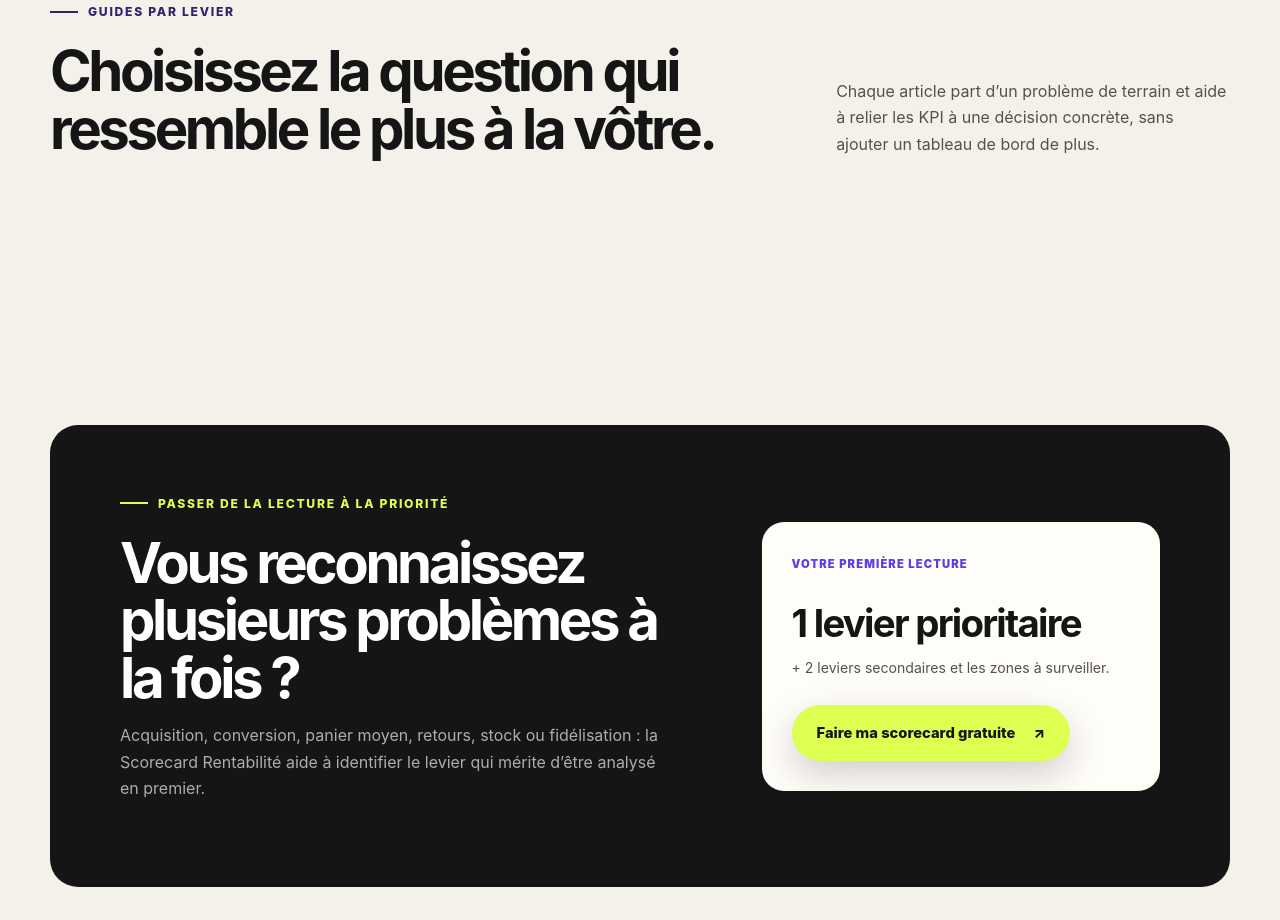
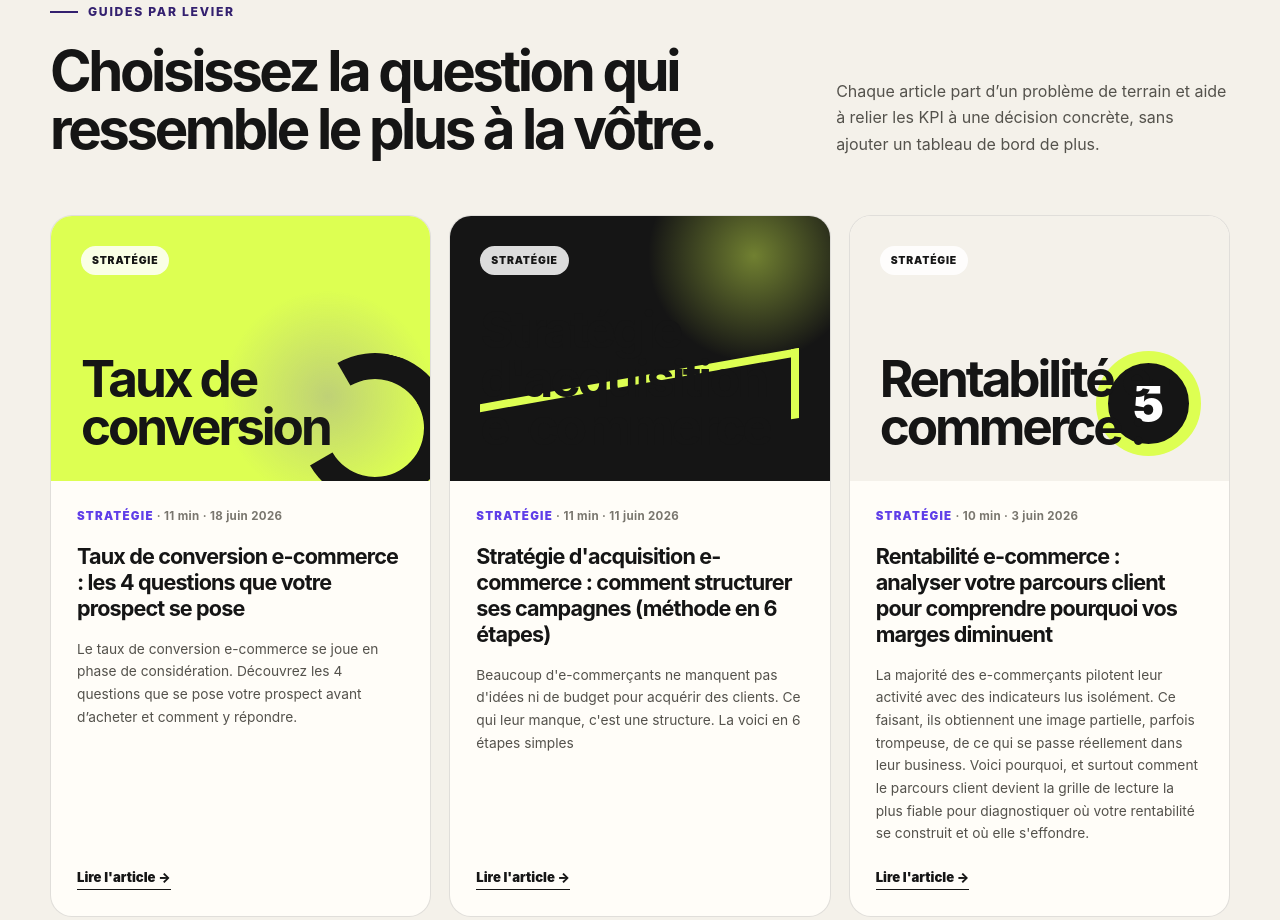
Before and after one commit to bibzille-crypto/upglide-site, a website: page blog.html in a window 1280 px wide. Shown: the part 1731-2651 px from the top of the page. Drawn offline with Linux system fonts and the light colour scheme.

Commit message:
fix: guillemets typographiques → apostrophes droites dans le JS de blog.html

```diff
--- a/blog.html
+++ b/blog.html
@@ -231,47 +231,47 @@
           </div>
           <div class="post-grid" id="post-grid"></div>
           <script>
-          var VISUALS = [‘post-visual-cash’,’post-visual-margin’,’post-visual-score’,’post-visual-acquisition’,’post-visual-convert’];
-          var ICONS   = [‘<div class="visual-orbit"></div>’,’<div class="visual-line"></div>’,’<div class="visual-score">5</div>’,’<div class="visual-orbit"></div>’,’<div class="visual-line"></div>’];
+          var VISUALS = ['post-visual-cash','post-visual-margin','post-visual-score','post-visual-acquisition','post-visual-convert'];
+          var ICONS   = ['<div class="visual-orbit"></div>','<div class="visual-line"></div>','<div class="visual-score">5</div>','<div class="visual-orbit"></div>','<div class="visual-line"></div>'];
           function fmtDateBlog(d){
-            if(!d) return ‘’;
-            try{ return new Date(d+(d.length===10?’T00:00:00’:’’)).toLocaleDateString(‘fr-FR’,{day:’numeric’,month:’long’,year:’numeric’}); }catch(e){return d;}
+            if(!d) return '';
+            try{ return new Date(d+(d.length===10?'T00:00:00':'')).toLocaleDateString('fr-FR',{day:'numeric',month:'long',year:'numeric'}); }catch(e){return d;}
           }
           function renderBlogGrid(data){
-            var grid=document.getElementById(‘post-grid’);
+            var grid=document.getElementById('post-grid');
             if(!grid) return;
             try{
               var posts=(data.posts||[]).filter(function(p){return p.published;})
-                .sort(function(a,b){return(b.date||’’).localeCompare(a.date||’’);});
-              if(!posts.length){grid.innerHTML=’<p>Aucun article disponible.</p>’;return;}
+                .sort(function(a,b){return(b.date||'').localeCompare(a.date||'');});
+              if(!posts.length){grid.innerHTML='<p>Aucun article disponible.</p>';return;}
               grid.innerHTML=posts.map(function(p,i){
                 var vis=VISUALS[i%VISUALS.length];
                 var ico=ICONS[i%ICONS.length];
-                var url=’/blog/’+p.slug;
-                var cat=p.category||’’;
+                var url='/blog/'+p.slug;
+                var cat=p.category||'';
                 var date=fmtDateBlog(p.date);
-                return ‘<article class="post-card">’+
-                  ‘<a class="post-visual ‘+vis+’" href="’+url+’">’+
-                    ‘<span>’+cat+’</span>’+
-                    ‘<strong>’+p.title.split(‘ ‘).slice(0,3).join(‘ ‘)+’</strong>’+
+                return '<article class="post-card">'+
+                  '<a class="post-visual '+vis+'" href="'+url+'">'+
+                    '<span>'+cat+'</span>'+
+                    '<strong>'+p.title.split(' ').slice(0,3).join(' ')+'</strong>'+
                     ico+
-                  ‘</a>’+
-                  ‘<div class="post-card-copy">’+
-                    ‘<p class="post-meta"><span>’+cat+’</span>’+(p.readTime?’ · ‘+p.readTime+’ min’:’’)+( date?’ · ‘+date:’’)+’</p>’+
-                    ‘<h3><a href="’+url+’">’+p.title+’</a></h3>’+
-                    (p.excerpt?’<p>’+p.excerpt+’</p>’:’’)+
-                    ‘<a class="post-link" href="’+url+’">Lire l\’article \u2192</a>’+
-                  ‘</div>’+
-                ‘</article>’;
-              }).join(‘’);
+                  '</a>'+
+                  '<div class="post-card-copy">'+
+                    '<p class="post-meta"><span>'+cat+'</span>'+(p.readTime?' · '+p.readTime+' min':'')+( date?' · '+date:'')+'</p>'+
+                    '<h3><a href="'+url+'">'+p.title+'</a></h3>'+
+                    (p.excerpt?'<p>'+p.excerpt+'</p>':'')+
+                    '<a class="post-link" href="'+url+'">Lire l\'article \u2192</a>'+
+                  '</div>'+
+                '</article>';
+              }).join('');
             }catch(e){
-              grid.innerHTML=’<p>Erreur d\’affichage : ‘+e.message+’</p>’;
+              grid.innerHTML='<p>Erreur d\'affichage : '+e.message+'</p>';
             }
           }
-          fetch(‘/data/blog.json’)
-            .then(function(r){ if(!r.ok) throw new Error(‘HTTP ‘+r.status); return r.json(); })
+          fetch('/data/blog.json')
+            .then(function(r){ if(!r.ok) throw new Error('HTTP '+r.status); return r.json(); })
             .then(renderBlogGrid)
-            .catch(function(e){ var g=document.getElementById(‘post-grid’); if(g) g.innerHTML=’<p>Impossible de charger les articles (‘+e.message+’).</p>’; });
+            .catch(function(e){ var g=document.getElementById('post-grid'); if(g) g.innerHTML='<p>Impossible de charger les articles ('+e.message+').</p>'; });
           </script>
         </div>
       </section>
```
